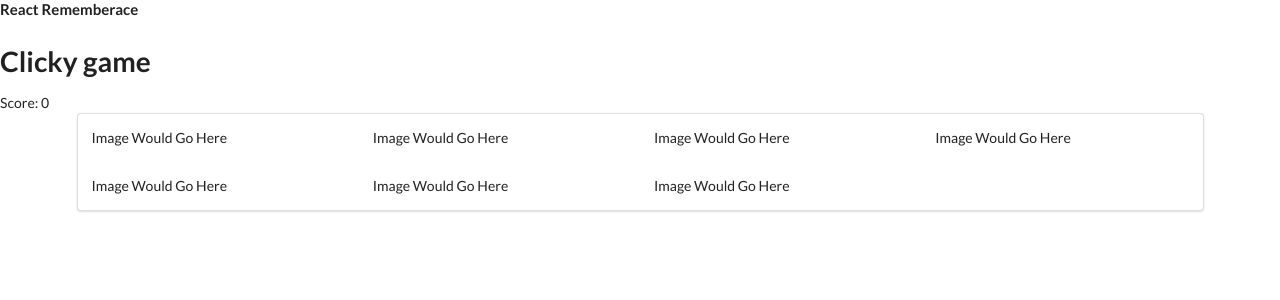
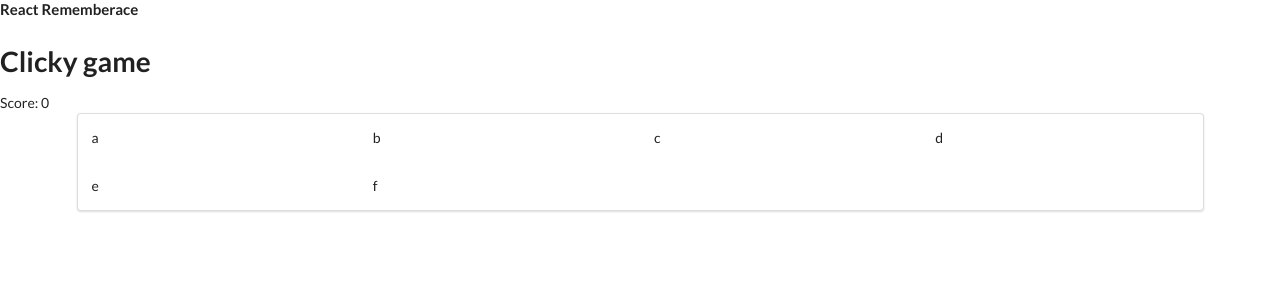
Before and after one commit to usafowose/Ancillary_Practice_and_Projects, a React (Create React App) app in the folder React-Apps/react_remembrance/: page / in a window 1280 px wide. Shown: the top 300 px of the page. Built offline with nearby package versions, Linux system fonts and the light colour scheme.

Commit message:
Passing array of dummy images as props to Image comp

```diff
--- a/React-Apps/react_remembrance/src/components/App.js
+++ b/React-Apps/react_remembrance/src/components/App.js
@@ -9,7 +9,7 @@ import Image from './ImageList'
 // TO-DO : Conditionally restart the game
 class App extends React.Component {
   state = { score: 0 };
-  array = [1, 2, 3, 4, 5, 6, 7]
+  array = ['a', 'b', 'c', 'd', 'e', 'f']
 
   handleScoreIncrement = (e) => {
     this.setState({ score: this.state.score + 1 })
@@ -34,6 +34,7 @@ class App extends React.Component {
                 return (
                   <div className='four wide column' key={cv}>
                     <Image
+                      content = { cv }
                       score={this.state.score}
                       increaseScore={this.handleScoreIncrement}
                       restart={this.handleRestart}
--- a/React-Apps/react_remembrance/src/components/ImageList/index.js
+++ b/React-Apps/react_remembrance/src/components/ImageList/index.js
@@ -30,9 +30,11 @@ class Image extends React.Component {
 
 
   render() {
+    const { content } = this.props
+
     return (
       <div onClick={this.handleClickEvent}>
-        Image Would Go Here
+        {content}
       </div>
 
 
```
